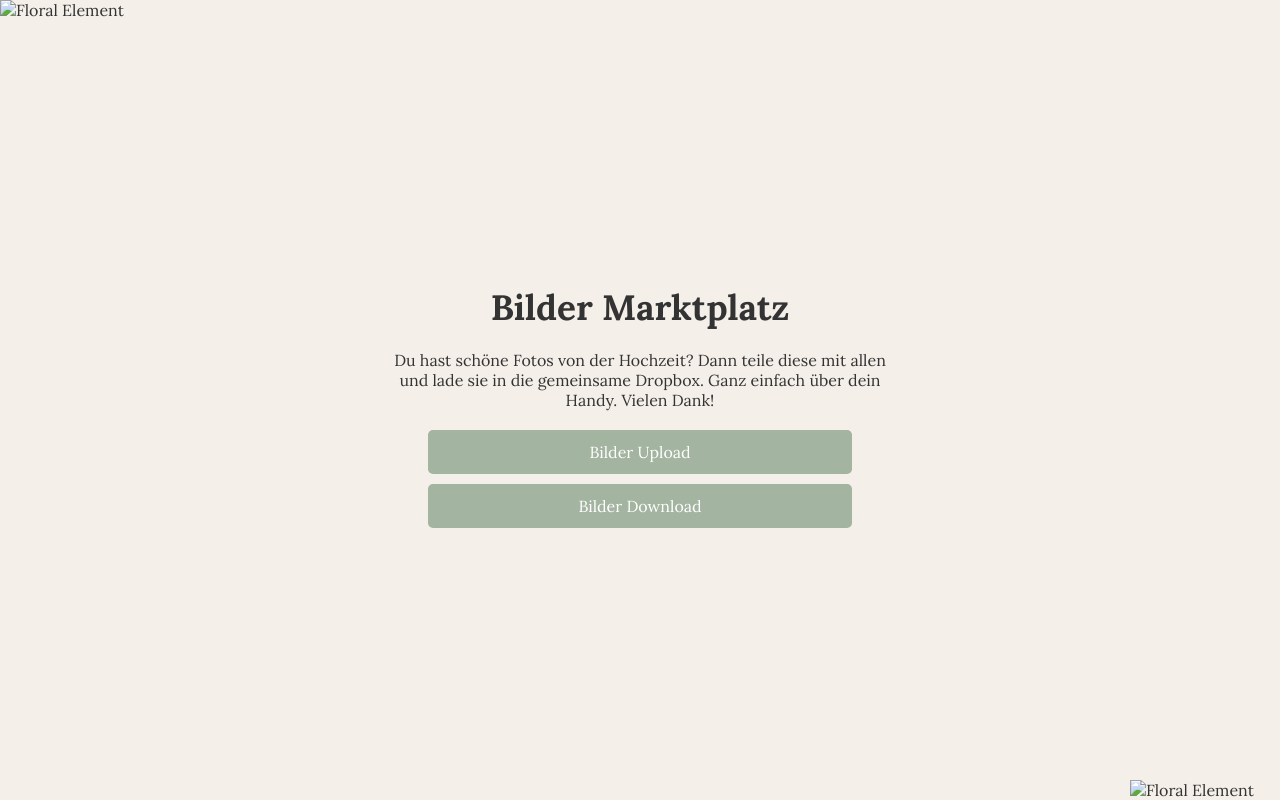
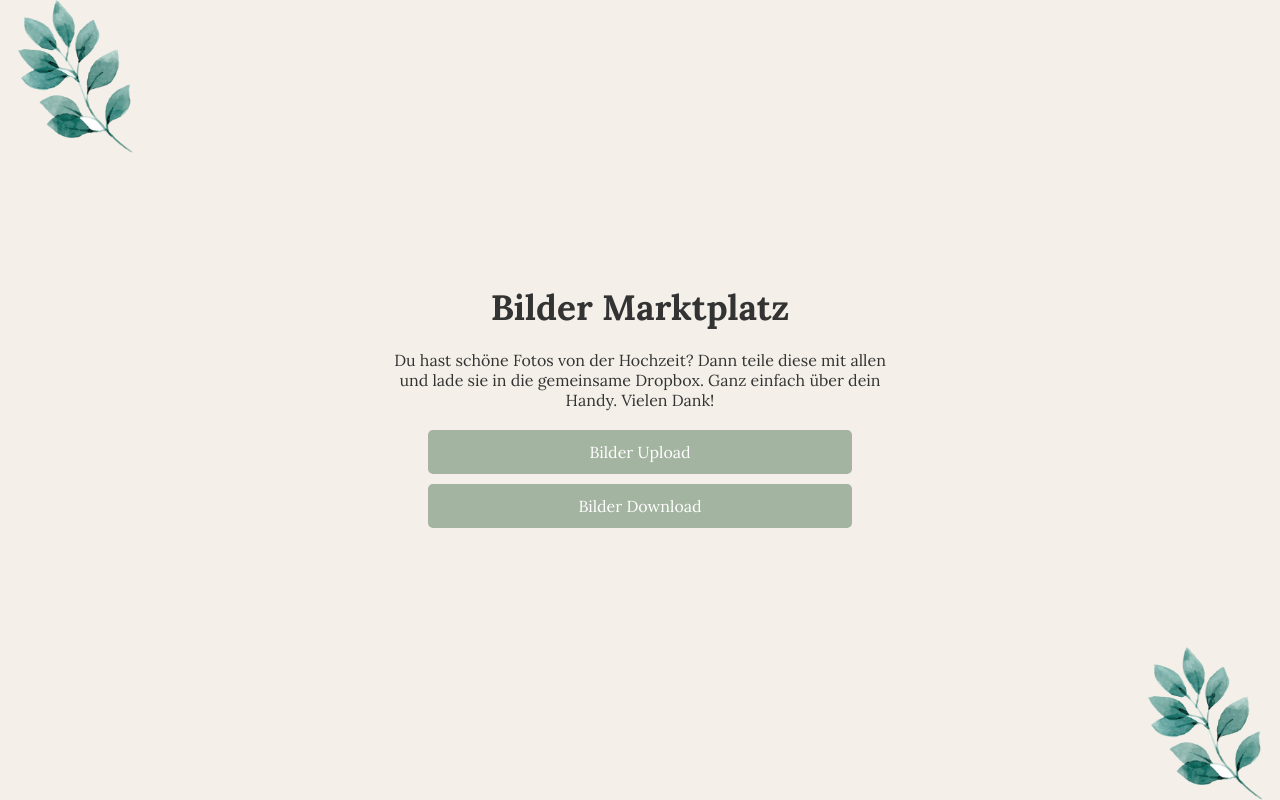
Before and after one commit to tkoop93/imagetool, a plain HTML site: page index.html in a window 1280 px wide. Drawn offline with Linux system fonts and the light colour scheme.

Commit message:
Update index.html

```diff
--- a/index.html
+++ b/index.html
@@ -93,8 +93,8 @@
 </head>
 <body>
     <!-- Florale Elemente mit transparentem Hintergrund -->
-    <img src="images/floral-element-neu.png" class="floral" alt="Floral Element">
-    <img src="images/floral-element-neu.png" class="floral-bottom" alt="Floral Element">
+    <img src="floral-element-neu.png" class="floral" alt="Floral Element">
+    <img src="floral-element-neu.png" class="floral-bottom" alt="Floral Element">
 
     <div class="container">
         <h1>Bilder Marktplatz</h1>
```
